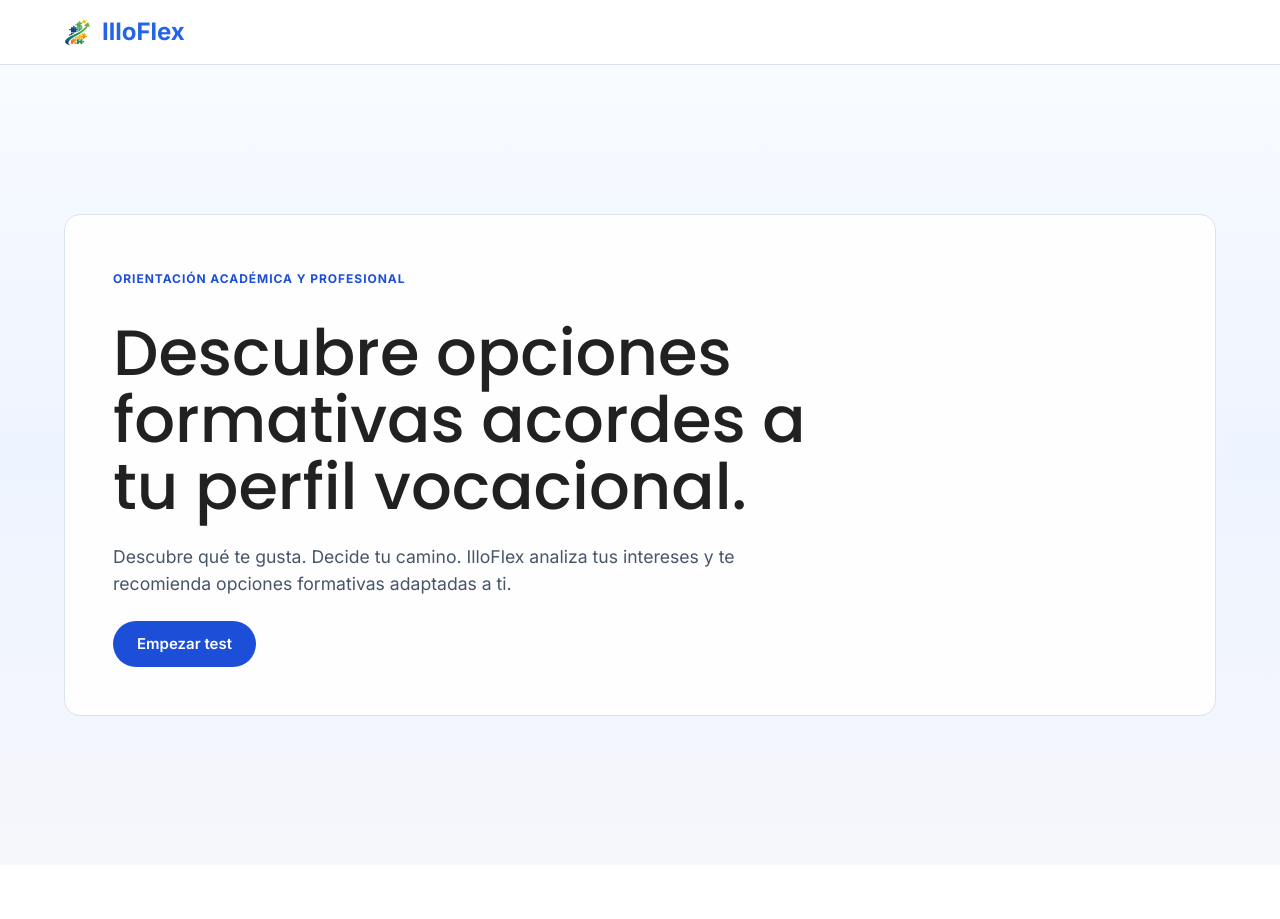
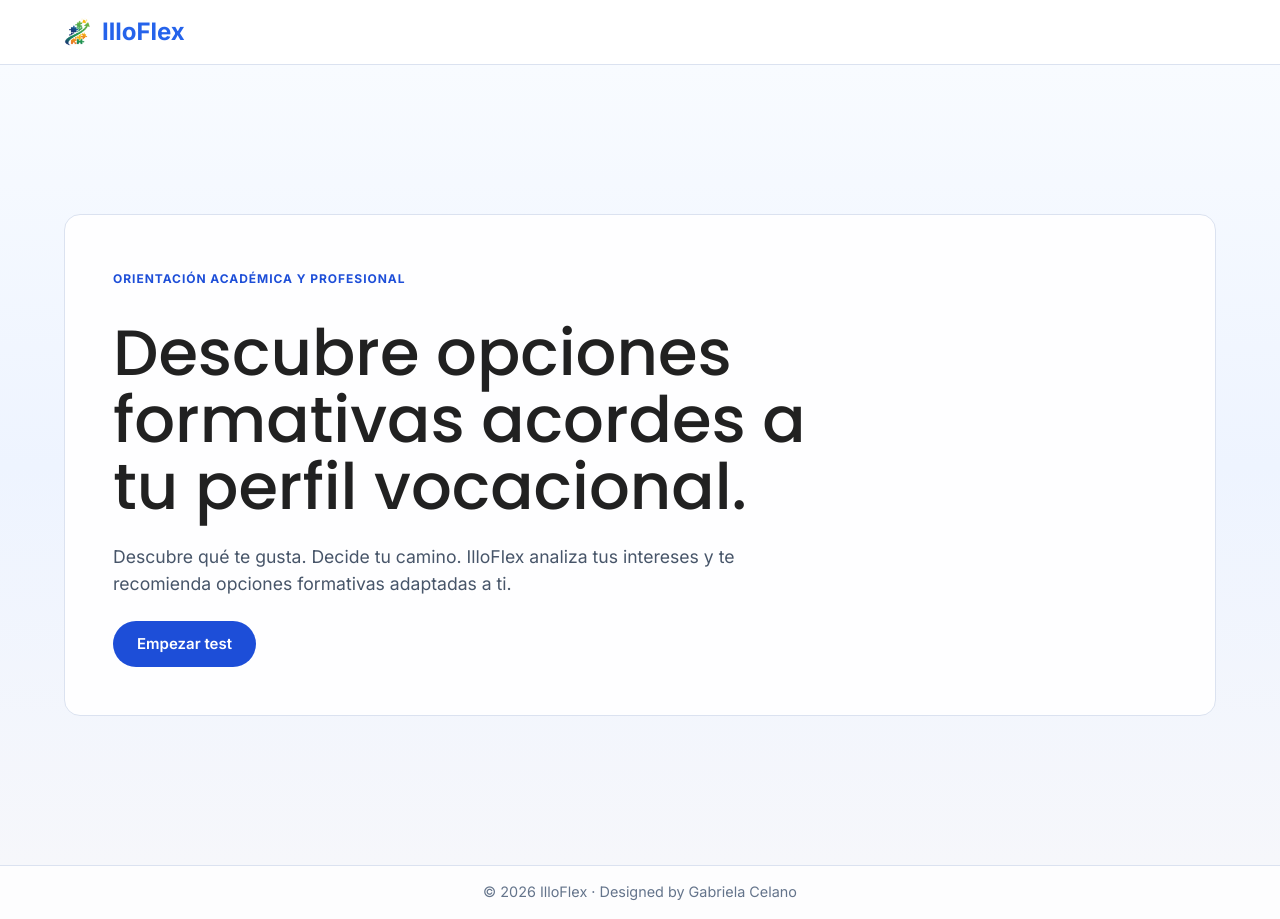
Before and after one commit to GMC-maker/illoflex_ui, a React (Vite) app: page / in a window 1280 px wide. Before the commit the page ends 865 px from the top, so only its background shows below. Built offline with nearby package versions, Linux system fonts and the light colour scheme; no server answers; some icons are missing.

Commit message:
fix: signature - copyright

```diff
--- a/src/components/layout/MainLayout.jsx
+++ b/src/components/layout/MainLayout.jsx
@@ -132,6 +132,26 @@ export default function MainLayout() {
 				<Outlet />
 			</Box>
 
+			<Box
+				component='footer'
+				sx={{
+					borderTop: "1px solid #dbe2f0",
+					backgroundColor: "rgba(255, 255, 255, 0.78)",
+					py: 2,
+				}}>
+				<Container maxWidth='lg'>
+					<Typography
+						variant='body2'
+						sx={{
+							textAlign: "center",
+							color: "#64748b",
+							fontSize: "0.9rem",
+						}}>
+						© 2026 IlloFlex · Designed by Gabriela Celano
+					</Typography>
+				</Container>
+			</Box>
+
 			<Menu
 				anchorEl={adminMenuAnchorEl}
 				open={Boolean(adminMenuAnchorEl)}
```
